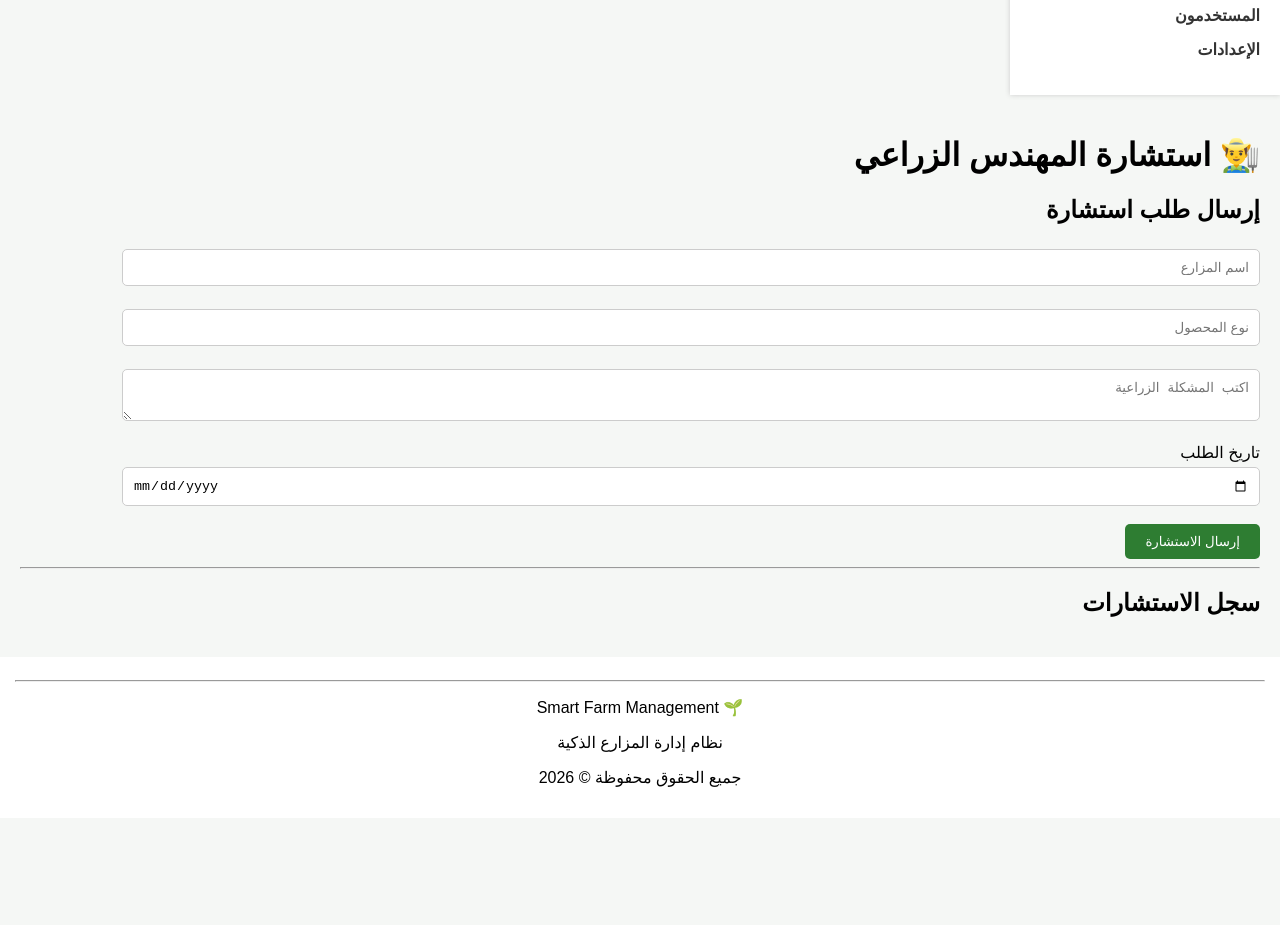
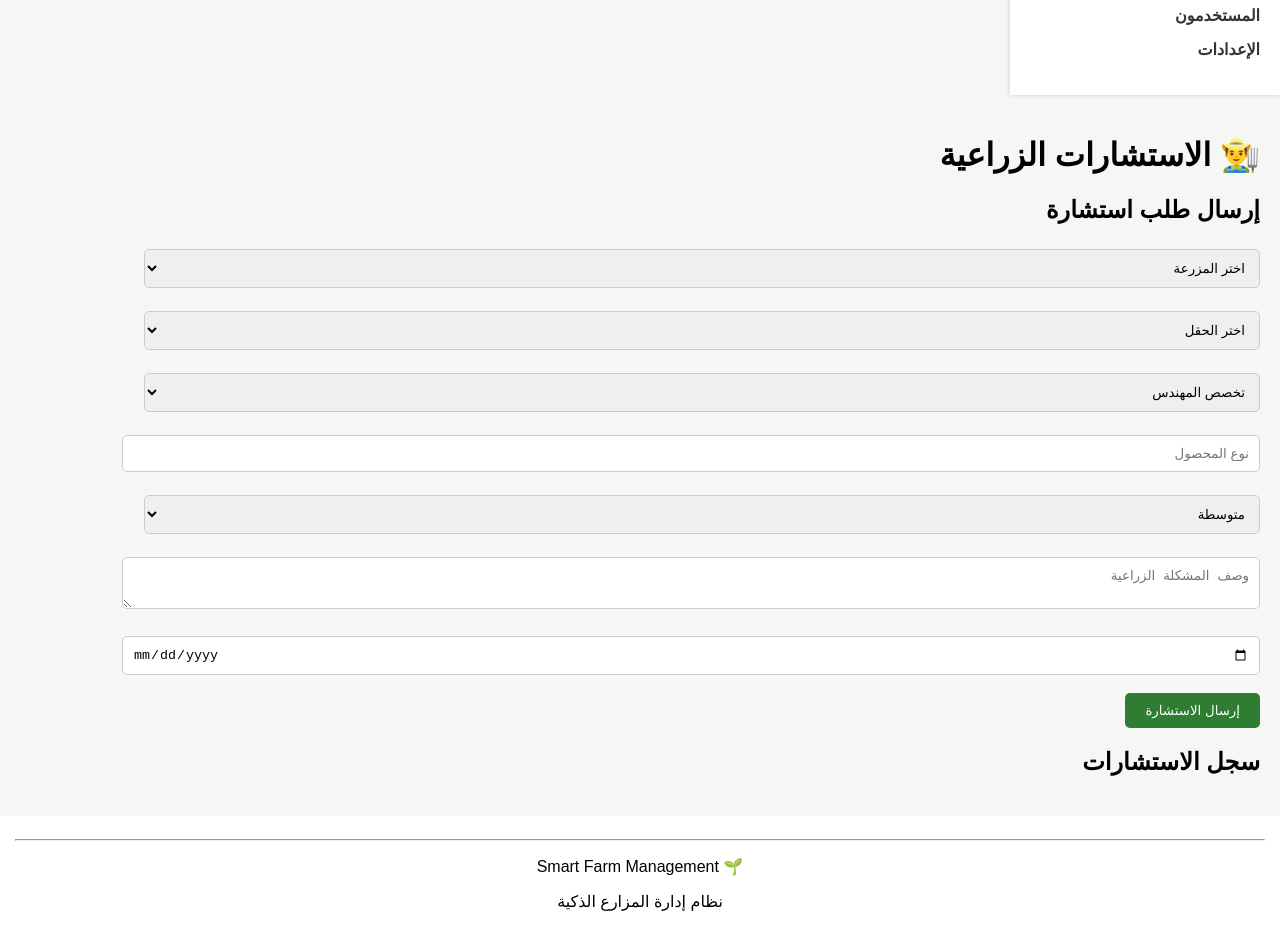
Before and after one commit to hasan776643tt-ops/LAVENDER, a React (Vite) app: page /engineer in a window 1280 px wide. Shown: the part 720-1645 px from the top of the page. Before the commit the page ends 1538 px from the top, so only its background shows below. Built offline with nearby package versions, Linux system fonts and the light colour scheme.

Commit message:
Update Engineer.jsx

```diff
--- a/src/pages/Engineer.jsx
+++ b/src/pages/Engineer.jsx
@@ -1,177 +1,354 @@
-import { useState } from "react";
+import { useState, useContext } from "react";
+import { FarmContext } from "../context/FarmContext";
+
+import Card from "../components/Card";
+import Button from "../components/Button";
 
 export default function Engineer() {
 
-  const [farmerName, setFarmerName] = useState("");
-  const [crop, setCrop] = useState("");
-  const [problem, setProblem] = useState("");
-  const [date, setDate] = useState("");
+  const { farms, fields } =
+    useContext(FarmContext);
 
-  const [consultations, setConsultations] = useState([]);
+  const [farmName, setFarmName] =
+    useState("");
 
+  const [fieldName, setFieldName] =
+    useState("");
+
+  const [specialization, setSpecialization] =
+    useState("");
+
+  const [crop, setCrop] =
+    useState("");
+
+  const [priority, setPriority] =
+    useState("متوسطة");
+
+  const [problem, setProblem] =
+    useState("");
+
+  const [date, setDate] =
+    useState("");
+
+  const [consultations,
+    setConsultations] = useState([]);
 
   const sendConsultation = () => {
 
-    if (!farmerName || !problem) return;
-
+    if (
+      !farmName ||
+      !fieldName ||
+      !problem
+    ) return;
 
     const newConsultation = {
 
       id: Date.now(),
 
-      farmer: farmerName,
+      farm: farmName,
 
-      crop: crop,
+      field: fieldName,
 
-      problem: problem,
+      specialization,
 
-      date: date,
+      crop,
 
-      status: "بانتظار رد المهندس",
+      priority,
+
+      problem,
+
+      date,
+
+      status:
+        "بانتظار رد المهندس",
 
     };
 
-
     setConsultations([
       ...consultations,
-      newConsultation
+      newConsultation,
     ]);
 
-
-    setFarmerName("");
+    setFarmName("");
+    setFieldName("");
+    setSpecialization("");
     setCrop("");
+    setPriority("متوسطة");
     setProblem("");
     setDate("");
 
   };
 
-
   const deleteConsultation = (id) => {
 
-    const updatedConsultations =
+    setConsultations(
       consultations.filter(
-        (item) => item.id !== id
+        (item) =>
+          item.id !== id
+      )
     );
-
-
-    setConsultations(updatedConsultations);
 
   };
 
+  return (
 
-  return (
     <div>
 
-      <h1>👨‍🌾 استشارة المهندس الزراعي</h1>
+      <h1>
+        👨‍🌾 الاستشارات الزراعية
+      </h1>
 
+      <Card
+        title="إرسال طلب استشارة"
+      >
 
-      <h2>
-        إرسال طلب استشارة
-      </h2>
+        <select
+          value={farmName}
+          onChange={(e) =>
+            setFarmName(
+              e.target.value
+            )
+          }
+        >
 
+          <option value="">
+            اختر المزرعة
+          </option>
 
-      <input
-        type="text"
-        placeholder="اسم المزارع"
-        value={farmerName}
-        onChange={(e)=>setFarmerName(e.target.value)}
-      />
+          {farms.map((farm) => (
 
+            <option
+              key={farm.id}
+              value={farm.name}
+            >
+
+              {farm.name}
+
+            </option>
+
+          ))}
+
+        </select>
 
         <br /><br />
 
+        <select
+          value={fieldName}
+          onChange={(e) =>
+            setFieldName(
+              e.target.value
+            )
+          }
+        >
+
+          <option value="">
+            اختر الحقل
+          </option>
+
+          {fields.map((field) => (
+
+            <option
+              key={field.id}
+              value={field.name}
+            >
+
+              {field.name}
+
+            </option>
+
+          ))}
+
+        </select>
+
+        <br /><br />
+
+        <select
+          value={specialization}
+          onChange={(e) =>
+            setSpecialization(
+              e.target.value
+            )
+          }
+        >
+
+          <option value="">
+            تخصص المهندس
+          </option>
+
+          <option>
+            مهندس محاصيل
+          </option>
+
+          <option>
+            مهندس ري
+          </option>
+
+          <option>
+            مهندس تسميد
+          </option>
+
+          <option>
+            مهندس أمراض نبات
+          </option>
+
+          <option>
+            مهندس آفات
+          </option>
+
+        </select>
+
+        <br /><br />
 
         <input
           type="text"
           placeholder="نوع المحصول"
           value={crop}
-        onChange={(e)=>setCrop(e.target.value)}
+          onChange={(e) =>
+            setCrop(
+              e.target.value
+            )
+          }
         />
-
 
         <br /><br />
 
+        <select
+          value={priority}
+          onChange={(e) =>
+            setPriority(
+              e.target.value
+            )
+          }
+        >
 
-      <textarea
-        placeholder="اكتب المشكلة الزراعية"
-        value={problem}
-        onChange={(e)=>setProblem(e.target.value)}
-      />
+          <option>
+            منخفضة
+          </option>
 
+          <option>
+            متوسطة
+          </option>
+
+          <option>
+            عالية
+          </option>
+
+          <option>
+            عاجلة
+          </option>
+
+        </select>
 
         <br /><br />
 
+        <textarea
+          placeholder="وصف المشكلة الزراعية"
+          value={problem}
+          onChange={(e) =>
+            setProblem(
+              e.target.value
+            )
+          }
+        />
 
-      <label>
-        تاريخ الطلب
-      </label>
-
-      <br />
+        <br /><br />
 
         <input
           type="date"
           value={date}
-        onChange={(e)=>setDate(e.target.value)}
+          onChange={(e) =>
+            setDate(
+              e.target.value
+            )
+          }
         />
-
 
         <br /><br />
 
+        <Button
+          onClick={
+            sendConsultation
+          }
+        >
 
-      <button onClick={sendConsultation}>
           إرسال الاستشارة
-      </button>
 
+        </Button>
 
-      <hr />
-
+      </Card>
 
       <h2>
         سجل الاستشارات
       </h2>
 
+      {consultations.map(
+        (item) => (
 
-      <ul>
+        <Card
+          key={item.id}
+          title={item.specialization}
+        >
 
-        {consultations.map((item)=>(
+          <p>
+            🏡 المزرعة:
+            {" "}
+            {item.farm}
+          </p>
 
-          <li key={item.id}>
+          <p>
+            🌾 الحقل:
+            {" "}
+            {item.field}
+          </p>
 
-            👨‍🌾 المزارع: {item.farmer}
+          <p>
+            🌱 المحصول:
+            {" "}
+            {item.crop}
+          </p>
 
-            <br />
+          <p>
+            🚨 الأولوية:
+            {" "}
+            {item.priority}
+          </p>
 
-            🌿 المحصول: {item.crop}
+          <p>
+            ⚠️ المشكلة:
+            {" "}
+            {item.problem}
+          </p>
 
-            <br />
+          <p>
+            📅 التاريخ:
+            {" "}
+            {item.date}
+          </p>
 
-            ⚠️ المشكلة: {item.problem}
+          <p>
+            🔔 الحالة:
+            {" "}
+            {item.status}
+          </p>
 
-            <br />
+          <Button
+            onClick={() =>
+              deleteConsultation(
+                item.id
+              )
+            }
+          >
 
-            📅 التاريخ: {item.date}
+            حذف الطلب
 
-            <br />
+          </Button>
 
-            🔔 الحالة: {item.status}
-
-
-            <br /><br />
-
-            <button
-              onClick={()=>deleteConsultation(item.id)}
-            >
-              حذف
-            </button>
-
-
-          </li>
+        </Card>
 
       ))}
 
-      </ul>
+    </div>
 
+  );
 
-    </div>
-  );
 }
```
Lines whose indentation alone changed are shown as unchanged.
